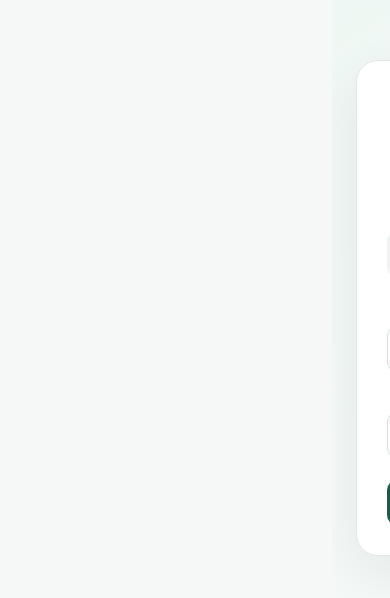
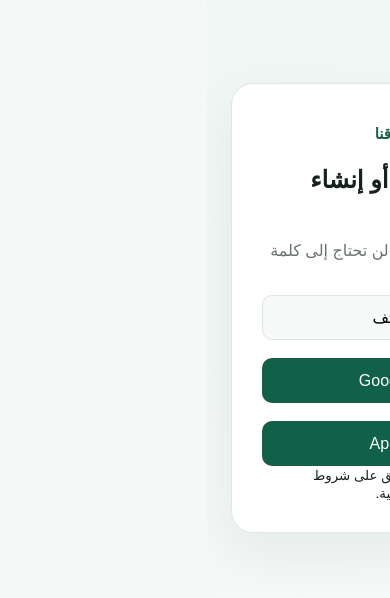
Before and after one commit to GEMY4GEMY/SOUQNA-Marketplace, a Next.js app: page /auth in a window 390 px wide. Shown: the part 114-712 px from the top of the page. Built offline with nearby package versions, Linux system fonts and the light colour scheme.

Commit message:
feat: redesign auth for phone OTP Google and Apple

```diff
--- a/src/app/auth/page.tsx
+++ b/src/app/auth/page.tsx
@@ -1,37 +1,11 @@
 "use client";
-import { FormEvent, useState } from "react";
-import { useRouter } from "next/navigation";
-
-export default function AuthPage() {
-  const router = useRouter();
-  const [mode,setMode]=useState<"login"|"register">("login");
-  const [error,setError]=useState("");
-  const [busy,setBusy]=useState(false);
-
-  async function submit(e:FormEvent<HTMLFormElement>){
-    e.preventDefault(); setBusy(true); setError("");
-    const fd=new FormData(e.currentTarget);
-    const payload=mode==="register"
-      ? {name:fd.get("name"),phone:fd.get("phone"),password:fd.get("password")}
-      : {phone:fd.get("phone"),password:fd.get("password")};
-    const res=await fetch(`/api/auth/${mode}`,{method:"POST",headers:{"Content-Type":"application/json"},body:JSON.stringify(payload)});
-    if(res.ok){router.push("/");router.refresh();return;}
-    const data=await res.json().catch(()=>({}));
-    setError(data.error==="PHONE_EXISTS"?"رقم الهاتف مسجل بالفعل.":data.error==="INVALID_CREDENTIALS"?"رقم الهاتف أو كلمة المرور غير صحيحة.":"راجع البيانات وحاول مرة أخرى.");
-    setBusy(false);
-  }
-
-  return <main className="authPage"><section className="authCard">
-    <a className="authLogo" href="/">SOUQNA <span>سوقنا</span></a>
-    <h1>{mode==="login"?"تسجيل الدخول":"إنشاء حساب جديد"}</h1>
-    <p>بيع واشتري بسهولة داخل سوقنا.</p>
-    <div className="authTabs"><button className={mode==="login"?"active":""} onClick={()=>setMode("login")}>دخول</button><button className={mode==="register"?"active":""} onClick={()=>setMode("register")}>حساب جديد</button></div>
-    <form onSubmit={submit}>
-      {mode==="register"&&<label>الاسم<input name="name" required minLength={2} autoComplete="name"/></label>}
-      <label>رقم الهاتف<input name="phone" required inputMode="tel" pattern="01[0125][0-9]{8}" placeholder="01xxxxxxxxx" autoComplete="tel"/></label>
-      <label>كلمة المرور<input name="password" required type="password" minLength={8} autoComplete={mode==="login"?"current-password":"new-password"}/></label>
-      {error&&<div className="formError">{error}</div>}
-      <button className="primary authSubmit" disabled={busy}>{busy?"جاري التنفيذ...":mode==="login"?"دخول":"إنشاء الحساب"}</button>
-    </form>
-  </section></main>
+import {FormEvent,useState} from "react";
+export default function AuthPage(){
+ const [phone,setPhone]=useState(""),[step,setStep]=useState<"choose"|"phone"|"code">("choose"),[msg,setMsg]=useState("");
+ async function requestOtp(e:FormEvent){e.preventDefault();setMsg("");const r=await fetch("/api/auth/otp/request",{method:"POST",headers:{"Content-Type":"application/json"},body:JSON.stringify({phone})});const d=await r.json().catch(()=>({}));if(r.ok){setStep("code");setMsg("تم إرسال كود التحقق إلى رقمك.");}else setMsg(d.error==="OTP_PROVIDER_NOT_CONFIGURED"?"خدمة رسائل التحقق قيد التجهيز.":"تعذر إرسال الكود.");}
+ return <main className="authPage"><section className="authCard"><a className="authLogo" href="/">SOUQNA <span>سوقنا</span></a><h1>تسجيل الدخول أو إنشاء حساب</h1><p>اختر الطريقة المناسبة. لن تحتاج إلى كلمة مرور.</p>
+ {step==="choose"&&<div className="quick"><button onClick={()=>setStep("phone")}>📱 المتابعة برقم الهاتف</button><a className="primary authSubmit" href="/api/auth/oauth/google">المتابعة باستخدام Google</a><a className="primary authSubmit" href="/api/auth/oauth/apple">المتابعة باستخدام Apple</a></div>}
+ {step==="phone"&&<form onSubmit={requestOtp}><label>رقم الهاتف المصري<input value={phone} onChange={e=>setPhone(e.target.value)} required inputMode="tel" pattern="01[0125][0-9]{8}" placeholder="01xxxxxxxxx" autoComplete="tel"/></label><button className="primary authSubmit">إرسال كود التحقق</button><button type="button" onClick={()=>setStep("choose")}>رجوع</button></form>}
+ {step==="code"&&<form action="/api/auth/otp/verify" method="post"><input type="hidden" name="phone" value={phone}/><label>كود التحقق<input name="code" required inputMode="numeric" pattern="[0-9]{6}" maxLength={6} autoComplete="one-time-code"/></label><button className="primary authSubmit">تأكيد ودخول</button><button type="button" onClick={()=>setStep("phone")}>تغيير الرقم</button></form>}
+ {msg&&<div className="formError">{msg}</div>}<small>باستخدامك سوقنا، أنت توافق على شروط الاستخدام وسياسة الخصوصية.</small></section></main>
 }
```
